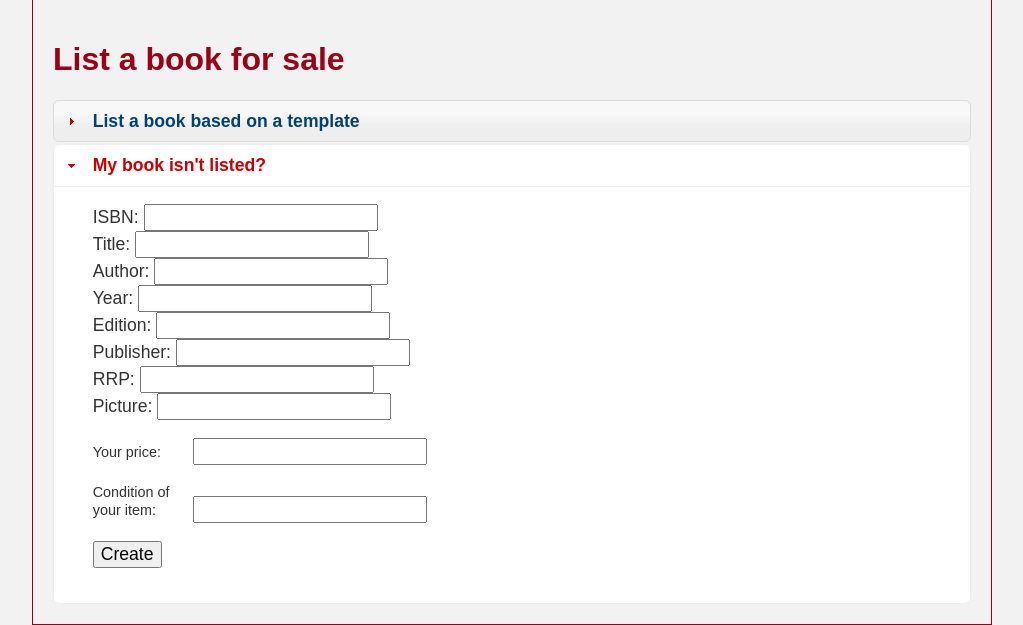
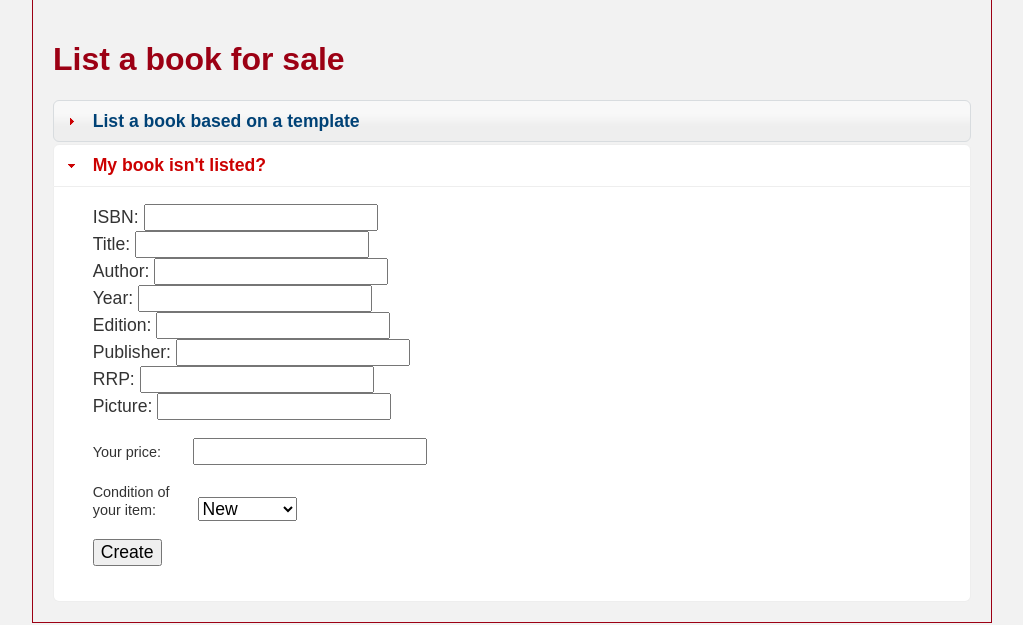
Before and after one commit to patricknaish/comp3001, a Django app: template src/web/template/list_book.html in a window 1280 px wide, after a click on "My book isn't listed?". Shown: the part 204-829 px from the top of the page, without its empty margins (128-1151 px from the left). Run offline with Django 3.2, Linux system fonts and the light colour scheme; the template is opened without the code that fills it, so the values that code supplies are empty.

Commit message:
Changed condition to drop down when lisitng book

```diff
--- a/src/web/template/list_book.html
+++ b/src/web/template/list_book.html
@@ -51,7 +51,13 @@
     <div>RRP: <input type="text" name="rrp" /></div>
     <div>Picture: <input type="text" name="picture" /></div>
     <p><label for="new_price">Your price:</label><input type="text" name="price" id="new_price" /></p>
-    <p><label for="new_condition">Condition of your item:</label><input type="text" name="condition" id="new_condition" /></p>
+    <p><label for="new_condition">Condition of your item:</label>
+        <select name="condition" id="new_condition" />
+            <option value="1">New</option>
+            <option value="2">As New</option>
+            <option value="3">Used</option>
+            <option value="4">Damaged</option>
+        </select></p>
     <div><input type="submit" value="Create"></div>
     </form>
 </div>
```
Also changed, not shown: src/web/books.py (+9 -0 lines).
